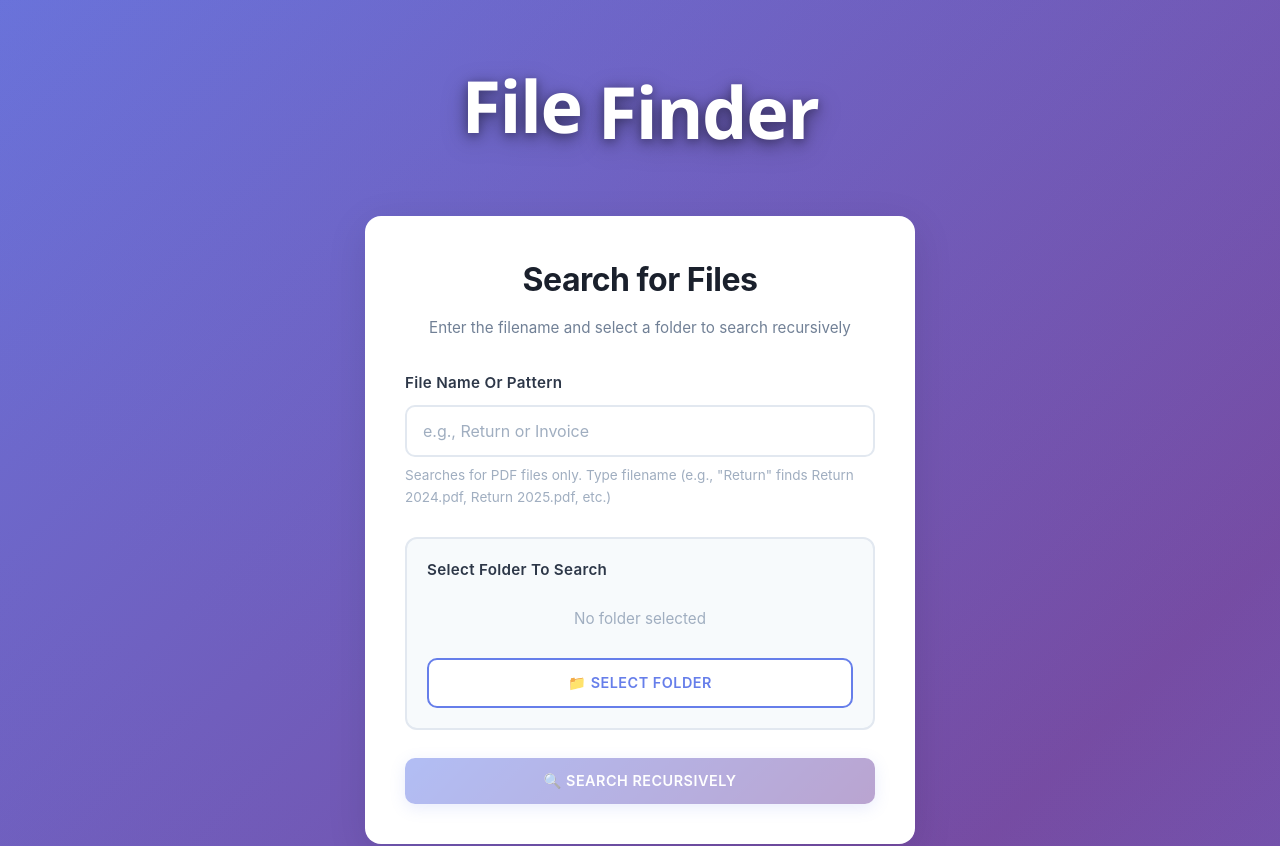
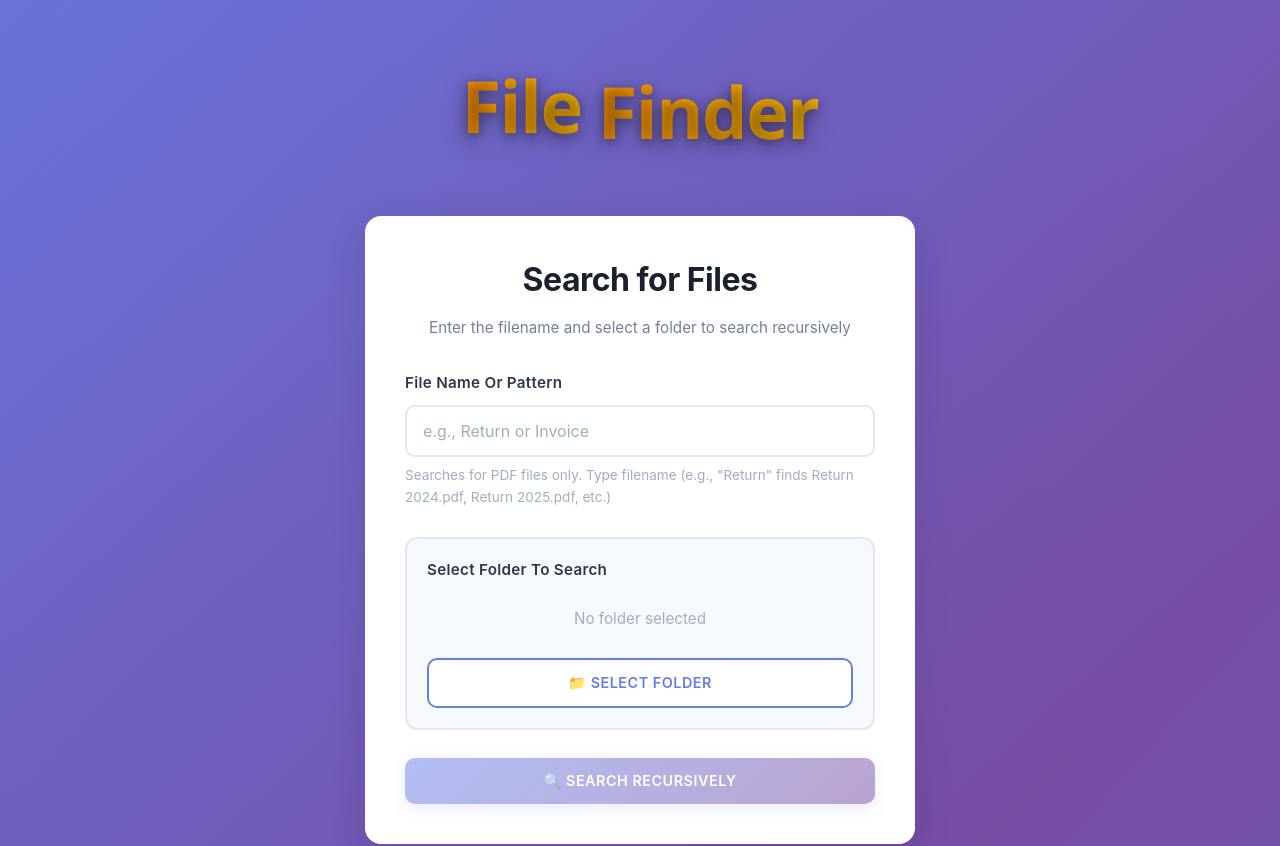
Before and after one commit to ZaidTehsinX/file-finder-app, a React (Vite) app: page / in a window 1280 px wide. Shown: the top 846 px of the page. Built offline with nearby package versions, Linux system fonts and the light colour scheme.

Commit message:
Add gradient animation to File Finder title: orange-yellow sweep left to right with white hold phase

```diff
--- a/src/components/AnimatedHeading.css
+++ b/src/components/AnimatedHeading.css
@@ -26,17 +26,45 @@
     0 4px 15px rgba(0, 0, 0, 0.3),
     0 2px 8px rgba(0, 0, 0, 0.2);
   filter: drop-shadow(0 6px 12px rgba(0, 0, 0, 0.2));
-  animation: glowPulse 3s ease-in-out infinite;
+  animation: gradientSweep 5s ease-in-out infinite;
   position: relative;
   font-weight: 900;
+  background: linear-gradient(90deg, #ff8c00 0%, #ffd700 100%);
+  background-size: 200% 100%;
+  -webkit-background-clip: text;
+  background-clip: text;
+  -webkit-text-fill-color: transparent;
 }
 
 .file-word {
-  animation: float-up 3s ease-in-out infinite, glowPulse 3s ease-in-out infinite;
+  animation: float-up 3s ease-in-out infinite, gradientSweep 5s ease-in-out infinite;
 }
 
 .finder-word {
-  animation: float-down 3s ease-in-out infinite, glowPulse 3s ease-in-out infinite;
+  animation: float-down 3s ease-in-out infinite, gradientSweep 5s ease-in-out infinite;
+}
+
+@keyframes gradientSweep {
+  0% {
+    background-position: -200% 0;
+    filter: drop-shadow(0 6px 12px rgba(0, 0, 0, 0.2));
+  }
+  60% {
+    background-position: 100% 0;
+    filter: drop-shadow(0 6px 12px rgba(255, 140, 0, 0.4));
+  }
+  75% {
+    background-position: 100% 0;
+    color: #ffffff;
+    -webkit-text-fill-color: white;
+    filter: drop-shadow(0 6px 20px rgba(255, 255, 255, 0.5));
+  }
+  100% {
+    background-position: 100% 0;
+    -webkit-text-fill-color: white;
+    color: #ffffff;
+    filter: drop-shadow(0 6px 12px rgba(0, 0, 0, 0.2));
+  }
 }
 
 @keyframes glowPulse {
```
